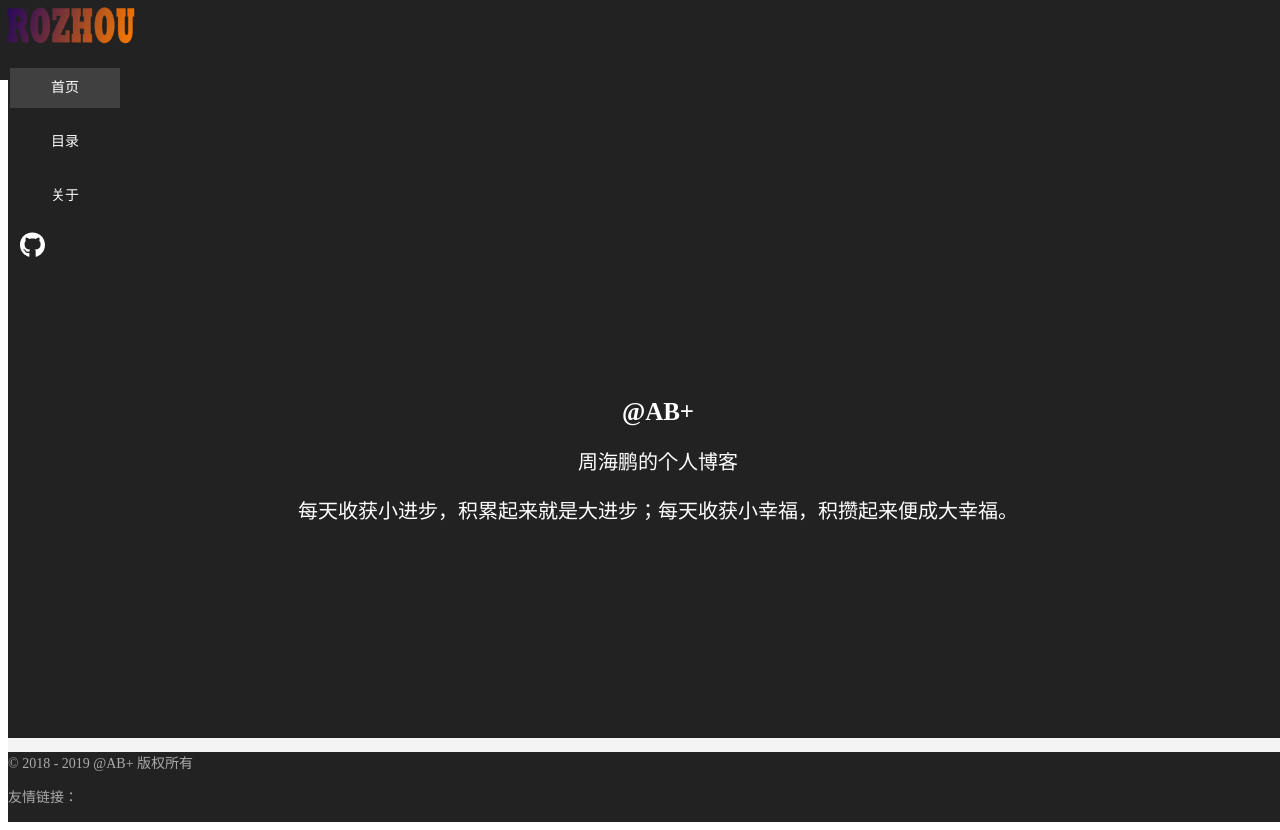
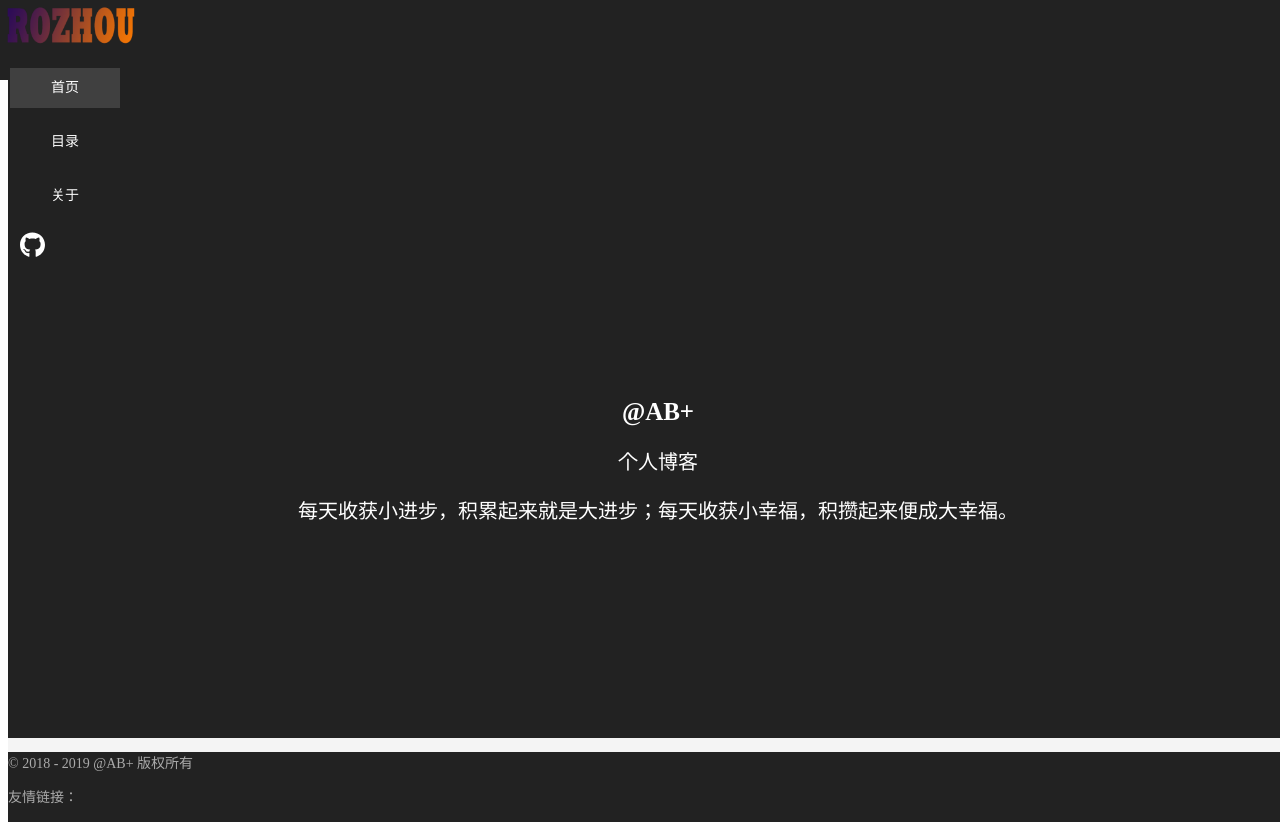
Before and after one commit to Roc-zhou/my-blog, a Vue app: page / in a window 1280 px wide. Shown: the top 830 px of the page. Built offline with nearby package versions, Linux system fonts and the light colour scheme.

Commit message:
Update home.vue

```diff
--- a/src/components/home.vue
+++ b/src/components/home.vue
@@ -5,7 +5,7 @@
     <div class="home_bg">
       <div class="home_con_a justify-center flex-column items-center">
         <p class="animates" data-animation="fadeInLeft">@AB+</p>
-        <p class="animates" data-animation="fadeInRight">周海鹏的个人博客</p>
+        <p class="animates" data-animation="fadeInRight">个人博客</p>
         <p class="animates" data-animation="fadeInUp">每天收获小进步，积累起来就是大进步；每天收获小幸福，积攒起来便成大幸福。</p>
       </div>
       <div class="canvas_bg" id="canvas_bg" style="overflow: hidden;"></div>
```
